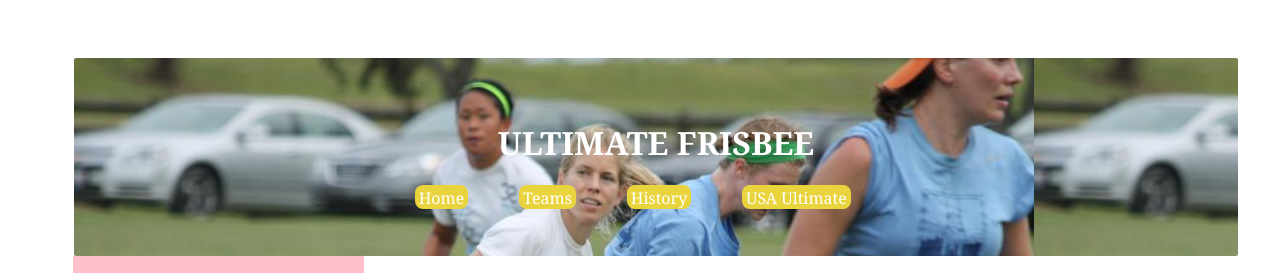
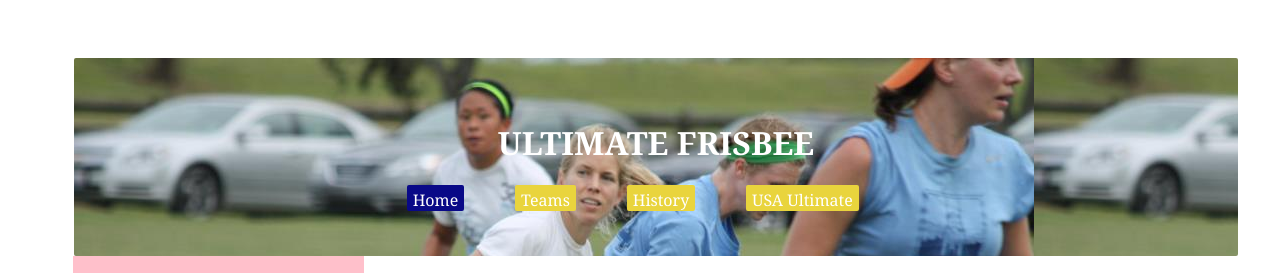
Before and after one commit to vonnesetcetera/templates, a plain HTML site: page hw1/index.html in a window 1280 px wide. Shown: the top 273 px of the page. Drawn offline with Linux system fonts and the light colour scheme.

Commit message:
Add files via upload

```diff
--- a/hw1/css/hw1.css
+++ b/hw1/css/hw1.css
@@ -4,6 +4,7 @@ html {
   -moz-box-sizing: borderbox;
   -box-sizing: borderbox
 }
+
 body {
   font-family: Georgia, Verdana, Helvetica, sans-serif;
 	display: table;
@@ -15,7 +16,7 @@ header {
 	background-image: url("../images/flywheel.jpg");
   width: 100%;
   height: 150px;
-	background-color: #e3df5c;
+  background-color: #e3df5c;
 	border-radius: 2px;
 	padding-top:2em;
 	padding-bottom: 1em;
@@ -23,10 +24,9 @@ header {
 	margin-left: 16px;
 	margin-right: 36px;
 	margin-bottom: 0px;
-
 }
 
-h1{
+h1 {
   text-transform: uppercase;
 	text-align: center;
   font-size: 200%;
@@ -34,39 +34,34 @@ h1{
 	color: #FFFFFF;
 }
 
-/*=========================================================
-        NAVIGATION
-==========================================================*/
+/*  ||  NAVIGATION */
+
 nav {
 text-align: center;
 }
-nav a:link, nav a:visited {
+
+nav a {
   background-color: #e9d43d;
   color: #ffffff;
-  padding-left: 4px;
-	padding-right: 4px;
-	padding-top: 2px;
+  padding-left: 6px;
+	padding-right: 6px;
+	padding-top: 4px;
 	margin-right: 4%;
 	margin-bottom: auto;
   text-align: center;
   text-decoration: none;
-  border-radius: 8px;
-  display: inline-block;
-}
-nav a:hover, a:active {
-  background-color: #4CAF50; /* green */
-  color: #ffffff;
-  padding-left: 4px;
-	padding-right: 4px;
-	padding-top: 2px;
-	margin-right: 4%;
-	margin-bottom: auto;
-  text-align: center;:
-  text-decoration: none;
-  border-radius: 8px;
+  border-radius: 2px;
   display: inline-block;
 }
 
+nav a:hover {
+  background-color: #4CAF50; /* green */
+}
+
+.active {
+  background-color: #090987; /*blue */
+
+}
 
 aside {
   box-sizing: border-box;
@@ -75,7 +70,7 @@ aside {
   display:inline-block;
   width:25%;
   min-width: 210px;
-  margin-top: 0;
+  margin: 0 auto;
   margin-right: 5px;
   margin-left: 15px;
   height: 100vh;
@@ -91,11 +86,12 @@ img {
 	object-fit: contain;
 	object-position:center center;
   margin: 20px 20px;
+
 }
 
 section {
   display: inline-block;
-  width: 70%;
+  width: 65%;
   height: 100vh;
   overflow:auto;
 }
```
